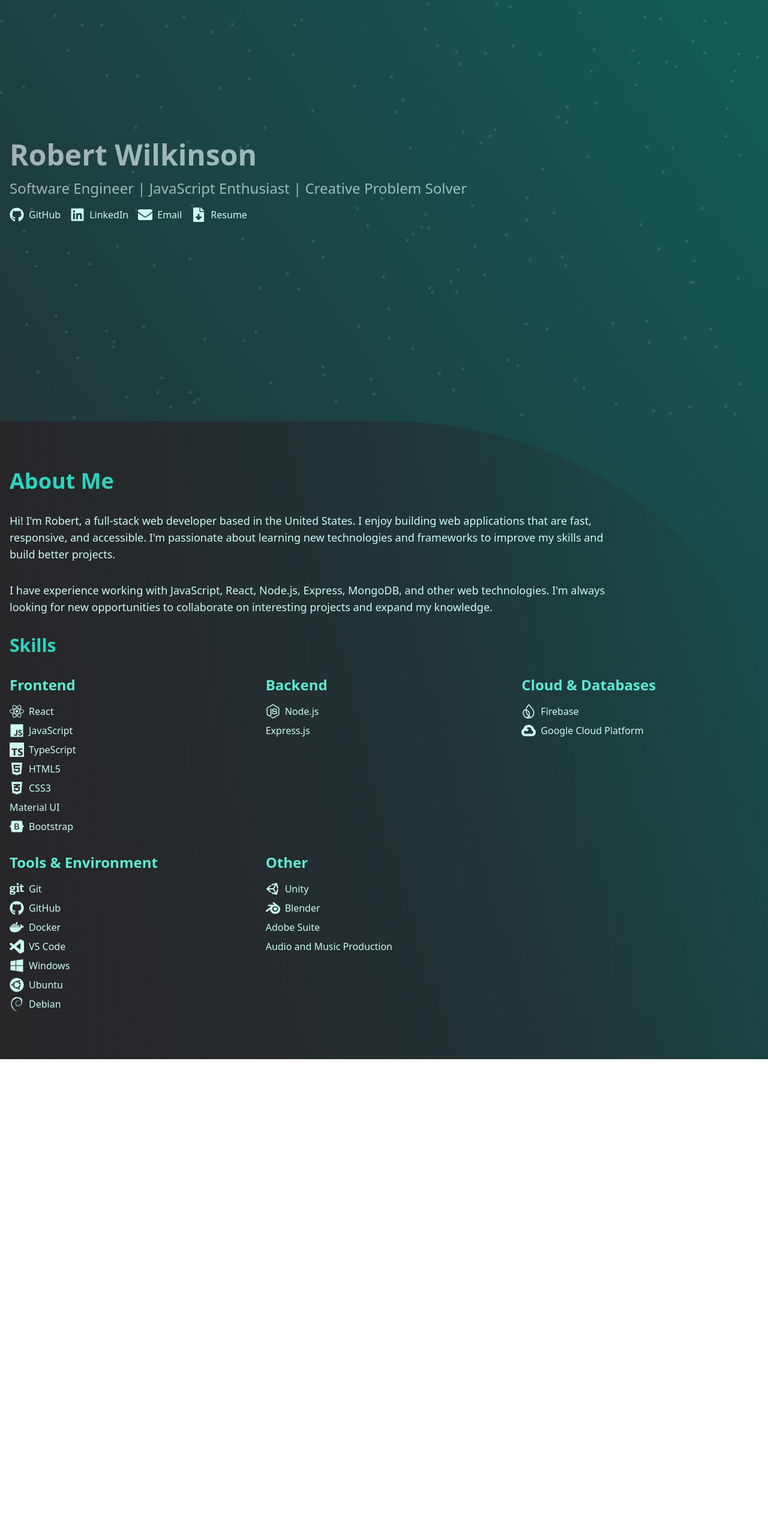
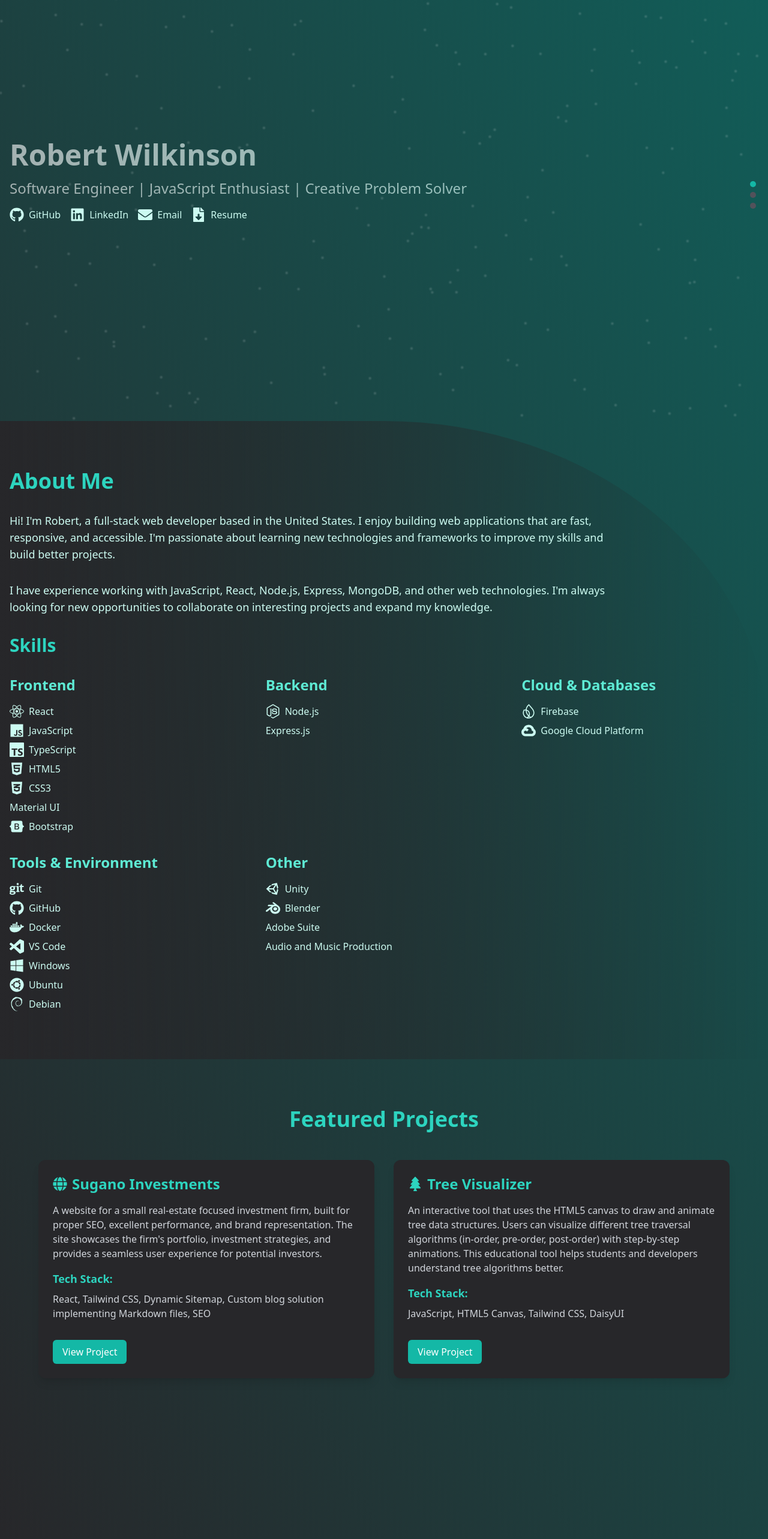
Before and after one commit to WilkBob/Bob, a React (Vite) app: page / in a window 1280 px wide. Shown: the part 98-2664 px from the top of the page at 60% size. Before the commit the page ends 1864 px from the top, so only its background shows below. Built offline with nearby package versions, Linux system fonts and the light colour scheme.

Commit message:
Progress Meter

```diff
--- a/eslint.config.js
+++ b/eslint.config.js
@@ -33,6 +33,7 @@ export default [
         "warn",
         { allowConstantExport: true },
       ],
+      "react/prop-types": "off",
     },
   },
 ];
--- a/package.json
+++ b/package.json
@@ -12,6 +12,7 @@
   "dependencies": {
     "babel-plugin-react-compiler": "^0.0.0-experimental-2bc6fec-20240909",
     "eslint-plugin-react-compiler": "^0.0.0-experimental-b6997ec-20240909",
+    "framer-motion": "^11.5.4",
     "react": "19.0.0-rc-e210d081-20240909",
     "react-dom": "19.0.0-rc-e210d081-20240909",
     "react-icons": "^5.3.0"
--- a/src/App.jsx
+++ b/src/App.jsx
@@ -1,11 +1,18 @@
 import About from "./components/About";
 import Hero from "./components/Hero";
+import ProgressMeter from "./components/ProgressMeter";
+import Projects from "./components/Projects";
+import { useActiveSection } from "./hooks/useActiveSection";
 
 function App() {
+  const sectionIds = ["hero", "about", "projects"];
+  const activeSection = useActiveSection(sectionIds);
   return (
     <main className="min-h-screen bg-gradient-to-bl from-teal-800 to-zinc-800 flex flex-col items-center justify-center text-teal-100 selection:bg-white/20 selection:text-teal-100">
       <Hero />
       <About />
+      <Projects />
+      <ProgressMeter sectionIDs={sectionIds} currentID={activeSection} />
     </main>
   );
 }
--- a/src/components/About.jsx
+++ b/src/components/About.jsx
@@ -23,7 +23,10 @@ import {
 
 const About = () => {
   return (
-    <section className="bg-zinc-800 md:bg-inherit md:bg-gradient-to-r md:from-zinc-800 md:to-transparent p-4 min-h-screen w-full z-10 flex flex-col items-center justify-center py-20 space-y-8 rounded-tr-[50%]">
+    <section
+      className="bg-zinc-800 md:bg-inherit md:bg-gradient-to-r md:from-zinc-800 md:to-transparent p-4 min-h-screen w-full z-10 flex flex-col items-center justify-center py-20 space-y-8 md:rounded-tr-[50%]"
+      id="about"
+    >
       <div className="container mx-auto space-y-8 flex flex-col justify-center h-full">
         <h2 className="text-4xl font-bold text-teal-400">About Me</h2>
         <p className="text-lg max-w-[800px] lg:max-w-[1000px]">
--- a/src/components/Hero.jsx
+++ b/src/components/Hero.jsx
@@ -8,7 +8,7 @@ import Canvas from "./Canvas/Canvas";
 
 const Hero = () => {
   return (
-    <section className="h-screen w-full px-4 py-12 text-white">
+    <section className="h-screen w-full px-4 py-12 text-white" id="hero">
       <Canvas />
       <div className="container mx-auto space-y-4 flex flex-col justify-center h-full">
         <h1 className="text-5xl font-bold bg-gradient-to-l from-teal-300 to-white/60 bg-clip-text text-transparent animate-gradient bg-[length:400%_200%]">
--- /dev/null
+++ b/src/components/ProgressMeter.jsx
@@ -0,0 +1,26 @@
+const ProgressMeter = ({ currentID, sectionIDs }) => {
+  return (
+    <div
+      className={`fixed hidden md:flex right-5 top-1/2 transform -translate-y-1/2} flex-col gap-2 z-50`}
+    >
+      {sectionIDs.map((id) => (
+        <ProgressBox key={id} active={currentID === id} id={id} />
+      ))}
+    </div>
+  );
+};
+
+const ProgressBox = ({ active, id }) => {
+  return (
+    <a
+      href={`#${id}`}
+      className={`block w-2.5 h-2.5 rounded-full transition-colors duration-300 ${
+        active
+          ? "bg-teal-500 hover:bg-teal-700"
+          : "bg-zinc-600 hover:bg-teal-700"
+      }`}
+    />
+  );
+};
+
+export default ProgressMeter;
--- /dev/null
+++ b/src/components/Projects.jsx
@@ -0,0 +1,58 @@
+import { FaGlobe, FaTree } from "react-icons/fa";
+
+const ProjectCard = ({ title, description, techStack, link, icon: Icon }) => (
+  <div
+    className="bg-zinc-800 rounded-xl shadow-lg p-6 flex flex-col h-full"
+    id="projects"
+  >
+    <div className="flex items-center mb-4">
+      <Icon className="text-teal-400 mr-2" size={24} />
+      <h3 className="text-2xl font-semibold text-teal-400">{title}</h3>
+    </div>
+    <p className="text-gray-300 mb-4 flex-grow">{description}</p>
+    <div className="mb-4">
+      <h4 className="text-lg font-semibold text-teal-400 mb-2">Tech Stack:</h4>
+      <p className="text-gray-300">{techStack}</p>
+    </div>
+    <div className="flex space-x-4 mt-4">
+      <a
+        href={link}
+        target="_blank"
+        rel="noopener noreferrer"
+        className="inline-flex items-center px-4 py-2 bg-teal-500 text-white rounded-md hover:bg-teal-600 transition-colors duration-300"
+      >
+        View Project
+      </a>
+    </div>
+  </div>
+);
+
+const Projects = () => {
+  return (
+    <section className="min-h-screen w-full px-4 py-20 text-white z-10">
+      <div className="max-w-6xl mx-auto">
+        <h2 className="text-4xl font-bold mb-12 text-center text-teal-400">
+          Featured Projects
+        </h2>
+        <div className="grid grid-cols-1 md:grid-cols-2 gap-8">
+          <ProjectCard
+            title="Sugano Investments"
+            description="A website for a small real-estate focused investment firm, built for proper SEO, excellent performance, and brand representation. The site showcases the firm's portfolio, investment strategies, and provides a seamless user experience for potential investors."
+            techStack="React, Tailwind CSS, Dynamic Sitemap, Custom blog solution implementing Markdown files, SEO"
+            link="https://suganoinvestments.com"
+            icon={FaGlobe}
+          />
+          <ProjectCard
+            title="Tree Visualizer"
+            description="An interactive tool that uses the HTML5 canvas to draw and animate tree data structures. Users can visualize different tree traversal algorithms (in-order, pre-order, post-order) with step-by-step animations. This educational tool helps students and developers understand tree algorithms better."
+            techStack="JavaScript, HTML5 Canvas, Tailwind CSS, DaisyUI"
+            link="https://wilkbob.github.io/DSVis/"
+            icon={FaTree}
+          />
+        </div>
+      </div>
+    </section>
+  );
+};
+
+export default Projects;
--- /dev/null
+++ b/src/hooks/useActiveSection.jsx
@@ -0,0 +1,33 @@
+import { useState, useEffect } from "react";
+
+export const useActiveSection = (sectionIds) => {
+  const [activeSection, setActiveSection] = useState(sectionIds[0] || "");
+
+  useEffect(() => {
+    const observer = new IntersectionObserver(
+      (entries) => {
+        entries.forEach((entry) => {
+          if (entry.isIntersecting) {
+            setActiveSection(entry.target.id);
+            // console.log(entry.target.id);
+          }
+        });
+      },
+      { rootMargin: "0px", threshold: [0.6, 1.0] },
+    );
+
+    sectionIds.forEach((id) => {
+      const section = document.getElementById(id);
+      if (section) observer.observe(section);
+    });
+
+    return () => {
+      sectionIds.forEach((id) => {
+        const section = document.getElementById(id);
+        if (section) observer.unobserve(section);
+      });
+    };
+  }, [sectionIds]);
+
+  return activeSection;
+};
```
Also changed, not shown: 1 other file (tests, documents, lock files or other folders).
